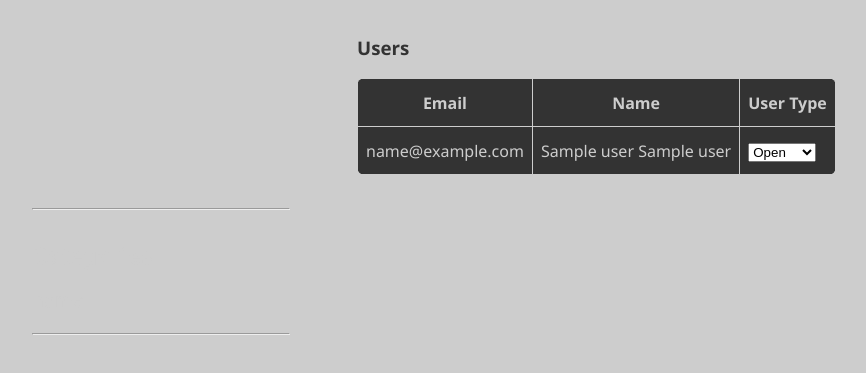
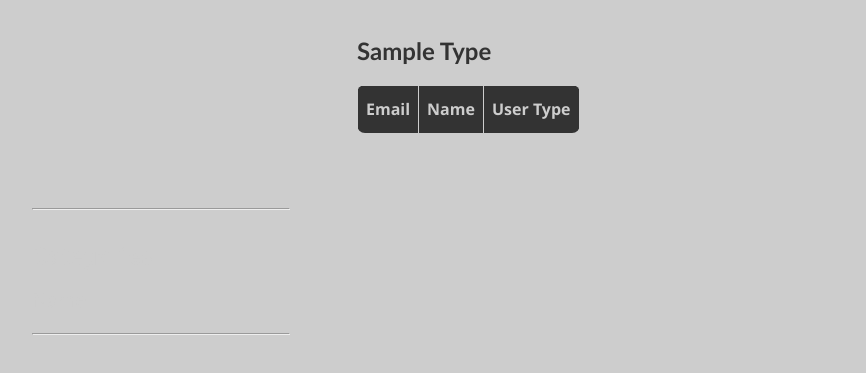
Before and after one commit to jtgalvez1/upou-links-portal, a Flask app: template app/templates/users.html in a window 1280 px wide. Shown: the part 80-453 px from the top of the page, without its empty margins (35-901 px from the left). Run offline with Flask 3, Linux system fonts and the light colour scheme; the template is opened without the code that fills it: most values are stand-ins (such as "Sample title", 1, 10 or a date in 2020); lists and menus that the app fills with data are empty; some libraries are stand-ins or nearby versions.

Commit message:
feat: refactoring of admin page to separate usertypes

```diff
--- a/app/__init__.py
+++ b/app/__init__.py
@@ -110,9 +110,22 @@ def search_page():
 # admin routes
 @app.route('/admin', methods=['GET'])
 def user_management_page():
-    userlist = list_user_data()
-    res = make_response(render_template('users.html', categories_links={}, users = userlist, user=session.get('user', None)))
+    types = retrieve_user_types()
+    # print(types)
 
+    usertypes = {}
+    users = list_user_data()
+
+    for utype in types:
+        usertypes[utype[1]] = []
+        for user in users:
+            if user["user_type"] == utype[0]:
+                usertypes[utype[1]].append(user)
+
+    print(usertypes)
+    # print(users)
+
+    res = make_response(render_template('users.html', categories_links=usertypes, user=session.get('user', None), usertypes = usertypes))
     res.headers.set('Referrer-Policy', 'no-referrer-when-downgrade')
     res.headers.set('Cross-Origin-Opener-Policy', 'same-origin-allow-popups')
     return res
--- a/app/api/admin/controller.py
+++ b/app/api/admin/controller.py
@@ -51,7 +51,7 @@ def change_user_type(email, user_type):
     return result
 
 def retrieve_user_types():
-    sql = "SELECT * from user_types"
+    sql = "SELECT * from user_type"
     result = db_execute(sql)
     return result
 
--- a/app/templates/sidebar.html
+++ b/app/templates/sidebar.html
@@ -29,7 +29,7 @@
     <div class="sidebar" id="category-links">
         <h3>Categories</h3>
         {% for category in categories_links.keys() %}
-            <a href="#{{ category }}">{{ category }}</a>
+            <a href="#{{ category }}">{{ category.title() }}</a>
         {% endfor %}
     </div>
     <hr>
--- a/app/templates/users.html
+++ b/app/templates/users.html
@@ -7,7 +7,7 @@
     let user
     </script>
 
-    <div class="links-container">
+    {# <div class="links-container">
     <h3>Users</h3>
     <table class="links">
         <thead>
@@ -55,8 +55,23 @@
             {%endfor%}
         </tbody>
     </table>
+    </div> #}
+    <div class="links-container">
+    {% for type in usertypes %}
+    <section>
+        <h1>{{type.title()}}</h1>
+        <table class="links">
+            <thead>
+                <th>Email</th>
+                <th>Name</th>
+                <th>User Type</th>
+            </thead>
+            <tr>
+            </tr>
+        </table>
+    </section>
+    {%endfor%}
     </div>
-
 {% endblock %}
 
 {% block script %}
```
